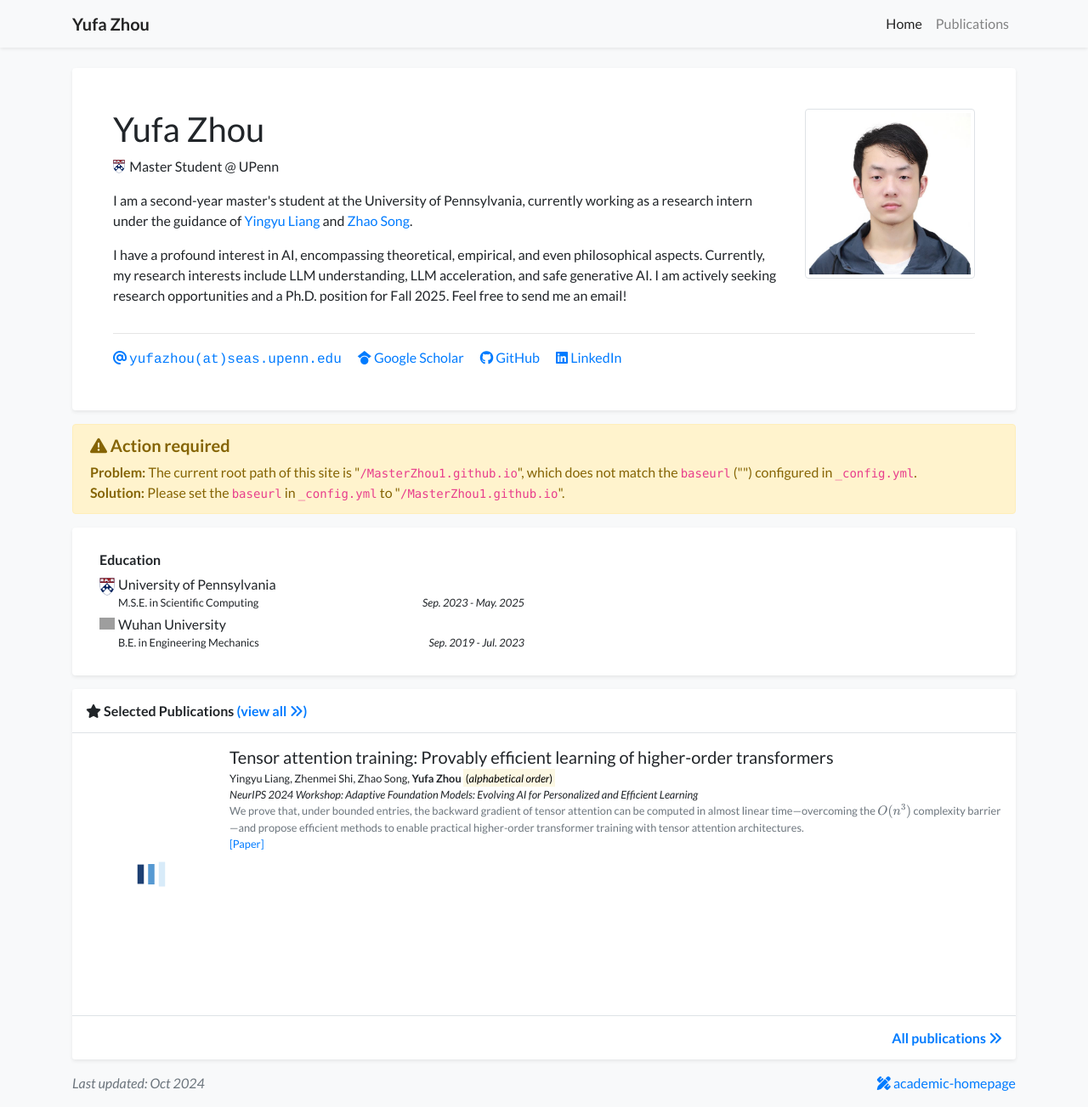
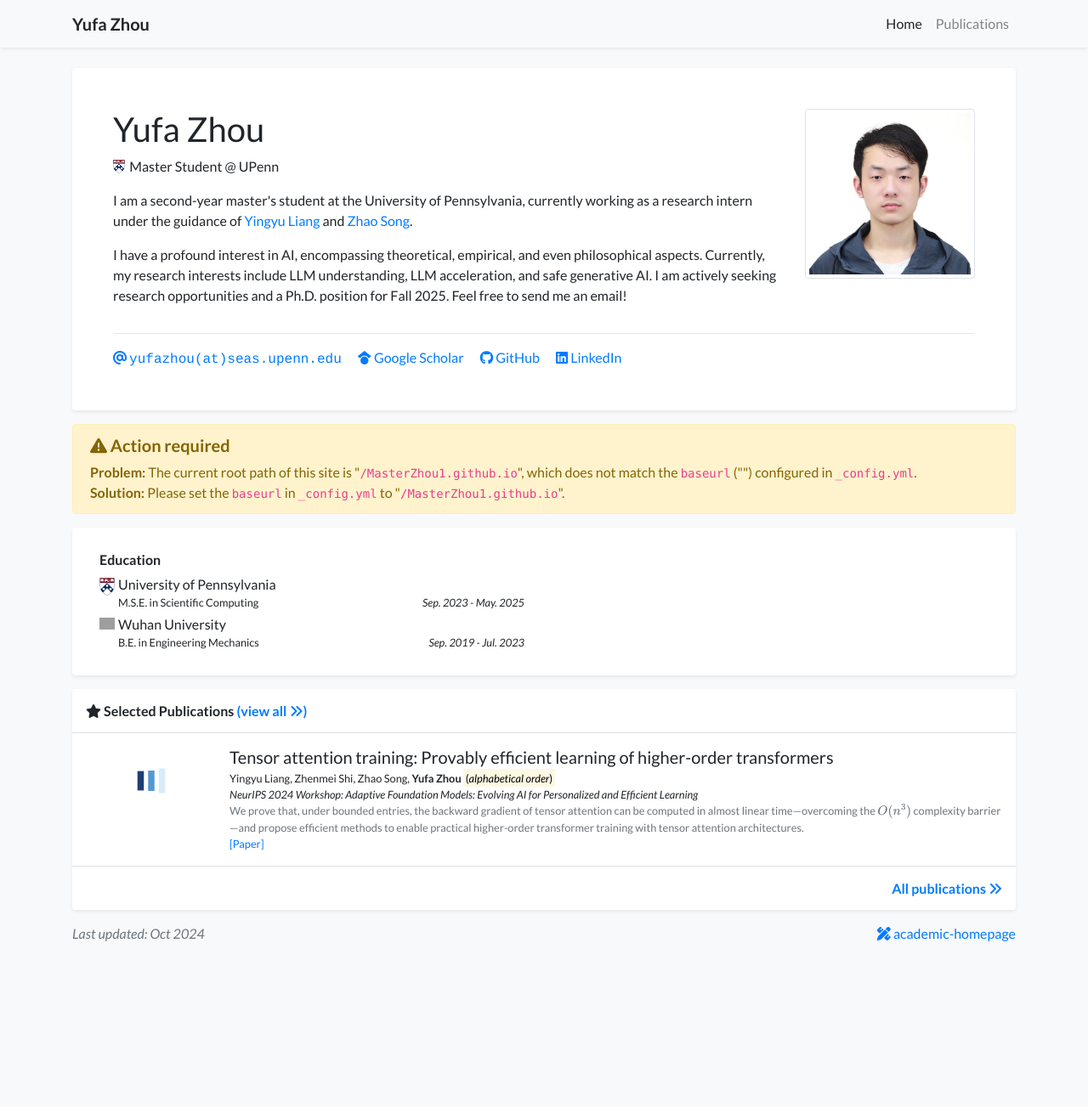
Before and after one commit to MasterZhou1/MasterZhou1.github.io, a Jekyll site: the page built from index.html, in a window 1280 px wide and 1303 px high. Shown: the whole window at 85% size. Built offline with Jekyll 4.4.1, drawn with Linux system fonts in a browser that asks for light colours; nearby versions of some CDN libraries; a style sheet for code colours, icons or effects is not loaded; grey boxes are pictures that could not be loaded.

Commit message:
Update publication_item.html

```diff
--- a/_includes/widgets/publication_item.html
+++ b/_includes/widgets/publication_item.html
@@ -1,7 +1,7 @@
 <style>
   .custom-img-size {
-    width: 600px;
-    height: 300px;
+    width: 90px;
+    height: 30px;
     object-fit: cover; /* Ensures that the aspect ratio is maintained */
   }
 </style>
```
